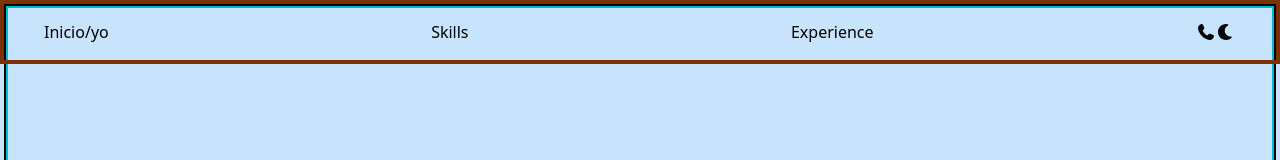
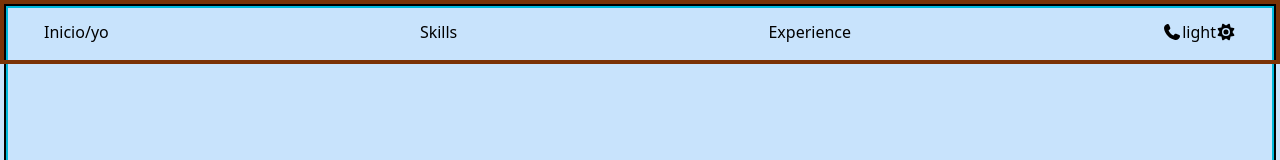
Before and after one commit to Julian-Alcaraz/my-portfolio, a React (Vite) app: page / in a window 1280 px wide. Shown: the top 160 px of the page. Built offline with nearby package versions, Linux system fonts and the light colour scheme.

Commit message:
Context, for theme

```diff
--- a/src/App.tsx
+++ b/src/App.tsx
@@ -1,10 +1,13 @@
 import './App.css';
 import Layout from './components/Layout/Layout';
+import { ThemeProvider } from './providers/ThemeProvider';
 
 function App() {
   return (
     <>
-      <Layout></Layout>
+      <ThemeProvider>
+        <Layout></Layout>
+      </ThemeProvider>
     </>
   );
 }
--- a/src/components/Layout/Header/Components/ModeButton/ModeButton.tsx
+++ b/src/components/Layout/Header/Components/ModeButton/ModeButton.tsx
@@ -1,17 +1,20 @@
 import { faMoon, faSun } from '@fortawesome/free-solid-svg-icons';
 import './ModeButton.css';
 import { FontAwesomeIcon } from '@fortawesome/react-fontawesome';
-import { useState } from 'react';
+import { useContext } from 'react';
+import { ThemeContext } from '../../../../../contexts/ThemeContext';
 
 function ModeButton() {
-  const [isLightMode, setIsLightMode] = useState(true);
-  const toggleMode = () => {
-    setIsLightMode((prev) => !prev);
-    // Aquí podrías agregar lógica para cambiar clases del body, etc.
-  };
+  const { theme, toggleTheme } = useContext(ThemeContext);
+  // const [isLightMode, setIsLightMode] = useState(true);
+  // const toggleMode = () => {
+  //   setIsLightMode((prev) => !prev);
+  //   // Aquí podrías agregar lógica para cambiar clases del body, etc.
+  // };
   return (
-    <button onClick={toggleMode} className="cursor-pointer">
-      <FontAwesomeIcon icon={isLightMode ? faMoon : faSun} />
+    <button onClick={toggleTheme} className="cursor-pointer">
+      {theme}
+      <FontAwesomeIcon icon={theme === 'dark' ? faMoon : faSun} />
     </button>
   );
 }
--- /dev/null
+++ b/src/contexts/ThemeContext.tsx
@@ -0,0 +1,7 @@
+import { createContext } from "react";
+import type { ThemeContextType } from "../types/theme";
+
+export const ThemeContext = createContext<ThemeContextType>({
+  theme: 'light',
+  toggleTheme: () => {}, // función vacía por defecto
+});
--- /dev/null
+++ b/src/hooks/useTheme.tsx
@@ -0,0 +1,12 @@
+import { useContext } from 'react';
+import { ThemeContext } from '../providers/ThemeProvider';
+
+export function useTheme() {
+  const context = useContext(ThemeContext);
+
+  if (!context) {
+    throw new Error('useTheme debe usarse dentro de un ThemeProvider');
+  }
+
+  return context;
+}
--- /dev/null
+++ b/src/providers/ThemeProvider.tsx
@@ -0,0 +1,54 @@
+import { useEffect, useState, type ReactNode } from 'react';
+import { ThemeContext } from '../contexts/ThemeContext';
+import type { Theme } from '../types/theme';
+
+interface ThemeProviderProps {
+  children: ReactNode;
+}
+
+function ThemeProvider({ children }: ThemeProviderProps) {
+  const [theme, setTheme] = useState<Theme>('light');
+  // como puedo obtener el estado del thema del navegador que se esta usando?
+
+  useEffect(() => {
+    const storedTheme = localStorage.getItem('theme') as 'light' | 'dark' | null;
+    const prefersDark = window.matchMedia('(prefers-color-scheme: dark)');
+    console.log(prefersDark);
+    if (storedTheme) {
+      setTheme(storedTheme);
+    } else {
+      setTheme(prefersDark.matches ? 'dark' : 'light');
+    }
+
+    const handleChange = (e: MediaQueryListEvent) => {
+      if (!localStorage.getItem('theme')) {
+        setTheme(e.matches ? 'dark' : 'light');
+      }
+    };
+
+    prefersDark.addEventListener('change', handleChange);
+    return () => prefersDark.removeEventListener('change', handleChange);
+  }, []);
+
+  const toggleTheme = () => {
+    setTheme((prevTheme) => {
+      const newTheme = prevTheme === 'light' ? 'dark' : 'light';
+      localStorage.setItem('theme', newTheme);
+      return newTheme;
+    });
+  };
+
+  useEffect(() => {
+    document.body.className = theme;
+  }, [theme]);
+
+  return (
+    <ThemeContext.Provider value={{ theme, toggleTheme }}>
+      {/* {theme} */}
+      {children}
+    </ThemeContext.Provider>
+  );
+}
+export { ThemeProvider, ThemeContext };
+
+// export  ThemeProvider;
--- /dev/null
+++ b/src/types/theme.d.ts
@@ -0,0 +1,6 @@
+export type Theme = 'light' | 'dark';
+
+interface ThemeContextType {
+  theme: Theme;
+  toggleTheme: () => void;
+}
```
